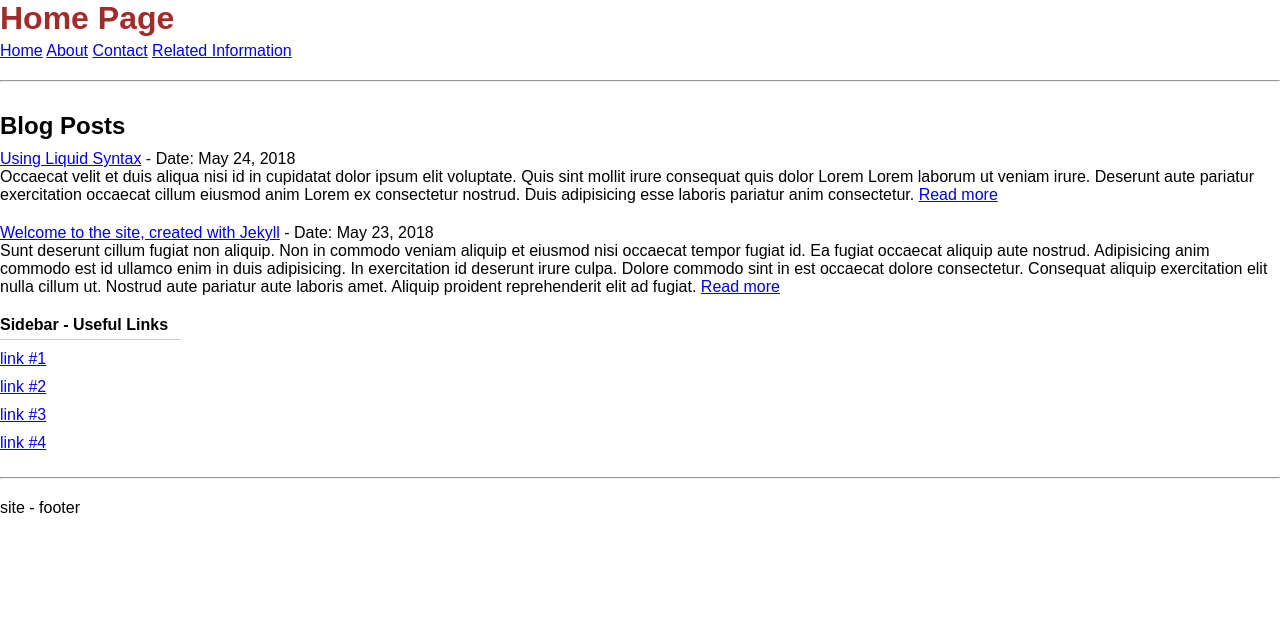
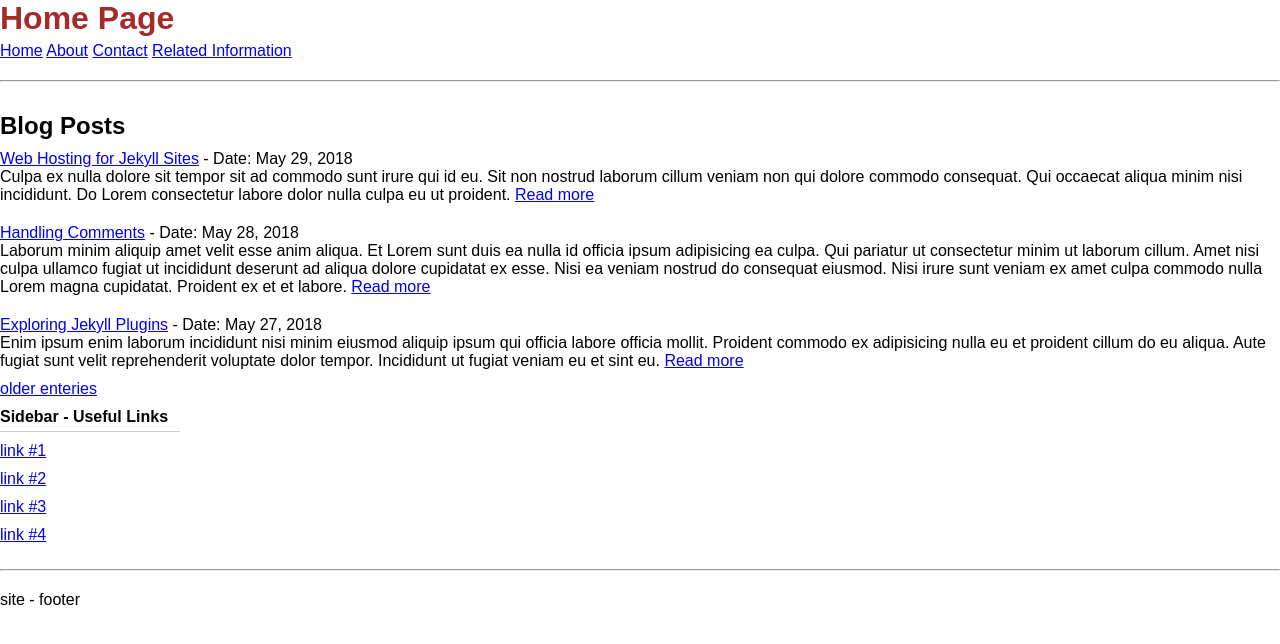
Before and after one commit to robert-laws/jekyll-review, a Jekyll site: the page built from index.html, in a window 1280 px wide. Shown: the top 644 px of the page. Built offline with Jekyll 4.4.1, drawn with Linux system fonts in a browser that asks for light colours; the list of posts is cut into pages by our own code.

Commit message:
add pagination for blog posts

```diff
--- a/_config.yml
+++ b/_config.yml
@@ -9,6 +9,10 @@ baseurl: ""
 url: "http://mysite.com"
 exclude: ['README.md', 'Gemfile.lock', 'Gemfile']
 
+# Pagination
+paginate: 3
+paginate_path: '/blog/page:num/'
+
 # Build settings
 markdown: kramdown
 sass:
@@ -17,3 +21,5 @@ sass:
 
 # Posts
 future: true
+
+plugins: [jekyll-paginate]
--- /dev/null
+++ b/_posts/2018-05-27-exploring-plugins.md
@@ -0,0 +1,14 @@
+---
+layout: post
+title: "Exploring Jekyll Plugins"
+date: 2018-05-27 14:42:00
+categories: blog
+excerpt_separator: <!-- more -->
+---
+Enim ipsum enim laborum incididunt nisi minim eiusmod aliquip ipsum qui officia labore officia mollit. Proident commodo ex adipisicing nulla eu et proident cillum do eu aliqua. Aute fugiat sunt velit reprehenderit voluptate dolor tempor. Incididunt ut fugiat veniam eu et sint eu.<!-- more -->
+
+Esse ea reprehenderit deserunt incididunt. Dolore eu eu ex amet et tempor amet reprehenderit occaecat aute elit amet nulla. Amet enim ea occaecat ea esse fugiat ullamco irure nisi duis aute quis.
+
+Nulla ex enim tempor minim et cupidatat. Culpa mollit enim culpa laboris dolore non proident elit cillum adipisicing consequat est ut. Cillum aliquip sint esse ut adipisicing fugiat nulla non voluptate minim dolore. Quis eu minim ea eiusmod esse exercitation veniam aute ipsum occaecat elit sunt consequat. Aute dolore esse pariatur amet sint est esse.
+
+Nulla cillum dolor enim nostrud amet mollit cupidatat sit magna fugiat ex occaecat occaecat. Proident esse consequat mollit id ipsum laboris velit commodo mollit elit labore sint cupidatat est. Irure cupidatat tempor eu voluptate cillum sit enim reprehenderit adipisicing.
--- /dev/null
+++ b/_posts/2018-05-28-handing-comments.md
@@ -0,0 +1,12 @@
+---
+layout: post
+title: "Handling Comments"
+date: 2018-05-28 19:08:00
+categories: blog
+excerpt_separator: <!-- more -->
+---
+Laborum minim aliquip amet velit esse anim aliqua. Et Lorem sunt duis ea nulla id officia ipsum adipisicing ea culpa. Qui pariatur ut consectetur minim ut laborum cillum. Amet nisi culpa ullamco fugiat ut incididunt deserunt ad aliqua dolore cupidatat ex esse. Nisi ea veniam nostrud do consequat eiusmod. Nisi irure sunt veniam ex amet culpa commodo nulla Lorem magna cupidatat. Proident ex et et labore.<!-- more -->
+
+Amet ullamco minim enim id incididunt tempor culpa enim irure dolor non mollit qui. Lorem consequat laboris enim ipsum voluptate sunt sint tempor deserunt exercitation amet. Excepteur deserunt nulla in est ullamco voluptate deserunt amet nostrud. Ullamco dolor sunt in est id in fugiat laborum enim do.
+
+Laboris ex cillum incididunt aute irure et. In ullamco velit fugiat adipisicing ut anim irure exercitation mollit magna cupidatat proident aute pariatur. Veniam ipsum esse laborum et duis occaecat fugiat labore in do. Aute duis cillum esse tempor adipisicing officia.
--- /dev/null
+++ b/_posts/2018-05-29-web-hosting.md
@@ -0,0 +1,16 @@
+---
+layout: post
+title: "Web Hosting for Jekyll Sites"
+date: 2018-05-29 13:39:00
+categories: blog
+excerpt_separator: <!-- more -->
+---
+Culpa ex nulla dolore sit tempor sit ad commodo sunt irure qui id eu. Sit non nostrud laborum cillum veniam non qui dolore commodo consequat. Qui occaecat aliqua minim nisi incididunt. Do Lorem consectetur labore dolor nulla culpa eu ut proident.<!-- more -->
+
+Deserunt velit Lorem minim ea irure elit amet sint magna. Duis nulla mollit ex ullamco laboris est. Commodo esse proident elit nostrud irure laborum consectetur incididunt consectetur quis laboris proident ut. Est ad voluptate cillum quis nostrud laborum commodo proident ut cupidatat. Velit velit id duis in irure labore pariatur tempor do commodo commodo dolore qui. Velit sint Lorem aliqua ea.
+
+Magna sit dolore irure deserunt ut aliquip cillum. Anim eu excepteur consectetur voluptate non minim sit nostrud reprehenderit proident cupidatat nisi labore do. Voluptate ea proident duis proident Lorem incididunt adipisicing do labore quis. Sint mollit cillum voluptate eu culpa mollit exercitation excepteur cupidatat id. Veniam adipisicing veniam id et elit occaecat fugiat amet. Labore ea adipisicing qui laborum esse pariatur amet mollit culpa exercitation sint. Et est sit quis aute fugiat consequat aliquip.
+
+Fugiat excepteur reprehenderit occaecat deserunt ex. Consectetur dolore labore duis aute nisi ut velit quis nisi enim officia. Magna aliquip ut ullamco aliqua sunt anim. Voluptate occaecat aute ad minim laboris. Officia in voluptate est quis. Aliquip est aliqua do laborum esse aliquip eu aliqua excepteur enim sunt cupidatat dolor nostrud.
+
+Id nostrud ullamco nulla aute voluptate in aliqua ea pariatur in fugiat. Eiusmod nulla veniam laboris consectetur magna. Voluptate proident id sunt nisi dolor proident voluptate exercitation et occaecat enim. Elit occaecat est mollit amet cillum. Excepteur ea nisi laborum eiusmod.
--- a/index.html
+++ b/index.html
@@ -5,11 +5,23 @@ title: Home Page
 <div class="container">
   <h2>Blog Posts</h2>
   <ul>
-    {% for post in site.posts %}
+    {% for post in paginator.posts %}
       <li class="post-content">
         <a href="{{site.baseurl}}{{post.url}}" title="{{site.baseurl}}{{post.url}}">{{post.title}}</a> - Date: <time itemprop="dateCreated" datetime="{{post.date}}">{{post.date | date: "%B %-d, %Y"}}</time>
         <p>{{post.excerpt | strip_html}} <a href="{{site.baseurl}}{{post.url}}">Read more</a></p>
       </li>
     {% endfor %}
+    <div class="pagination">
+      {% if paginator.previous_page %}
+        {% if paginator.previous_page == 1 %}
+          <p class="prevLink"><a href="{{site.baseurl}}/" class="previous">newer enteries</a></p>
+        {% else %}
+          <p class="prevLink"><a href="{{site.baseurl}}/blog/page{{paginator.previous_page}}" class="previous">newer enteries</a></p>
+        {% endif %}
+      {% endif %}
+      {% if paginator.next_page %}
+        <p class="nextLink"><a href="{{site.baseurl}}/blog/page{{paginator.next_page}}" class="next">older enteries</a></p>
+      {% endif %}
+    </div>
   </ul>
 </div>
```
Also changed, not shown: _posts/2018-05-25-finding-tools.md (added, +14 -0 lines), _posts/2018-05-26-example-websites.md (added, +16 -0 lines).
